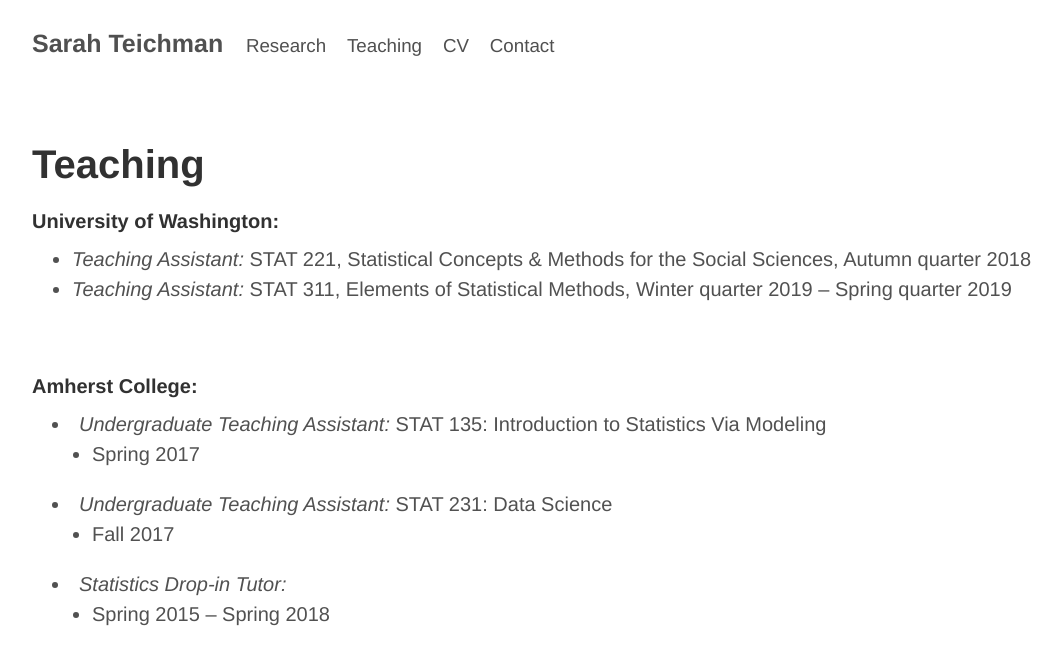
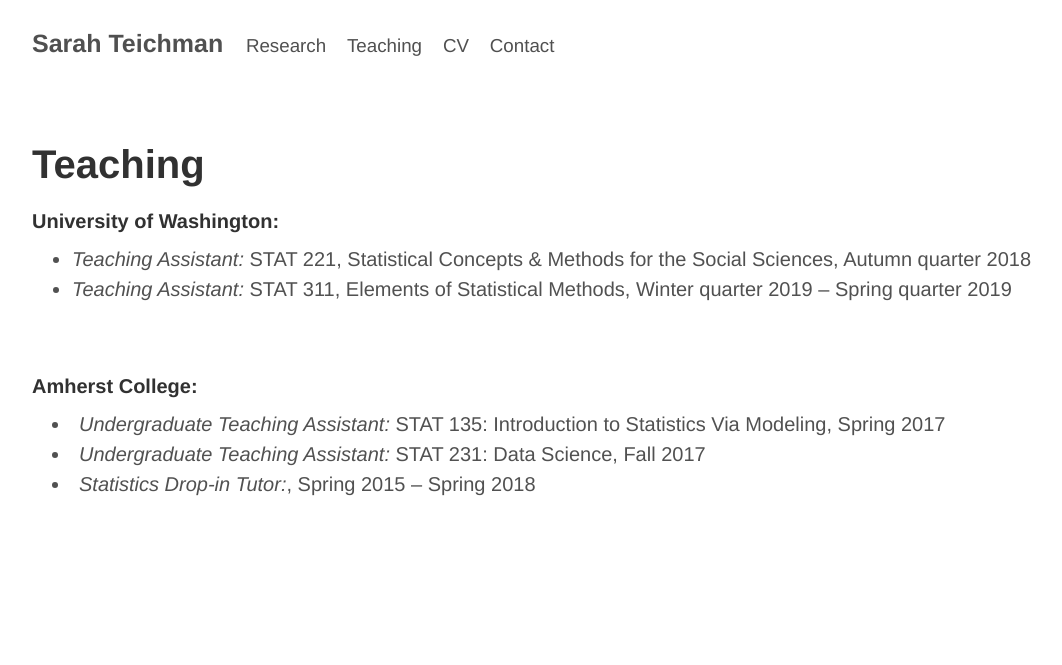
Before and after one commit to svteichman/svteichman.github.io, a Jekyll site: the page built from teaching.html, in a window 1280 px wide. Shown: the top 665 px of the page, without its empty margins (108-1170 px from the left). Built offline with Jekyll 4.4.1, drawn with Linux system fonts in a browser that asks for light colours.

Commit message:
fixing list

```diff
--- a/teaching.html
+++ b/teaching.html
@@ -12,7 +12,7 @@
 </style>
 
 <h4>University of Washington:</h4>
-<p class="content" style="padding:0px;margin:0px 20px 0px; font-size:10px">
+<p class="content" style="padding:0px;margin:0px 10px 0px; font-size:10px">
     <ul>
     <li> <i>Teaching Assistant:</i> STAT 221, Statistical Concepts &amp; Methods for the Social Sciences, Autumn quarter 2018 </li>
     <li> <i>Teaching Assistant:</i> STAT 311, Elements of Statistical Methods, Winter quarter 2019 &ndash; Spring quarter 2019  </li>
@@ -21,20 +21,8 @@
 </p>
 
 <h4>Amherst College:</h4>
-<p class="content" style="padding:0px;margin:0px 20px 0px; font-size:10px">
-    <li style="padding:0px;margin:0px 20px 0px;"> <i>Undergraduate Teaching Assistant:</i> STAT 135: Introduction to Statistics Via Modeling
-    <ul class="circle">
-    <li>Spring 2017  </li>
-    </ul>
-         </li>
-    <li style="padding:0px;margin:0px 20px 0px;"> <i>Undergraduate Teaching Assistant:</i> STAT 231: Data Science
-    <ul class="circle">
-    <li>Fall 2017  </li>
-    </ul>
-        </li>
-    <li style="padding:0px;margin:0px 20px 0px;"> <i>Statistics Drop-in Tutor:</i>
-    <ul class="circle">
-    <li>Spring 2015 &ndash; Spring 2018  </li>
-    </ul>
-        </li>
+<p class="content" style="padding:0px;margin:0px 10px 0px; font-size:10px">
+    <li style="padding:0px;margin:0px 20px 0px;"> <i>Undergraduate Teaching Assistant:</i> STAT 135: Introduction to Statistics Via Modeling, Spring 2017  </li>
+    <li style="padding:0px;margin:0px 20px 0px;"> <i>Undergraduate Teaching Assistant:</i> STAT 231: Data Science, Fall 2017  </li>
+    <li style="padding:0px;margin:0px 20px 0px;"> <i>Statistics Drop-in Tutor:</i>, Spring 2015 &ndash; Spring 2018  </li>
 </p>
```
